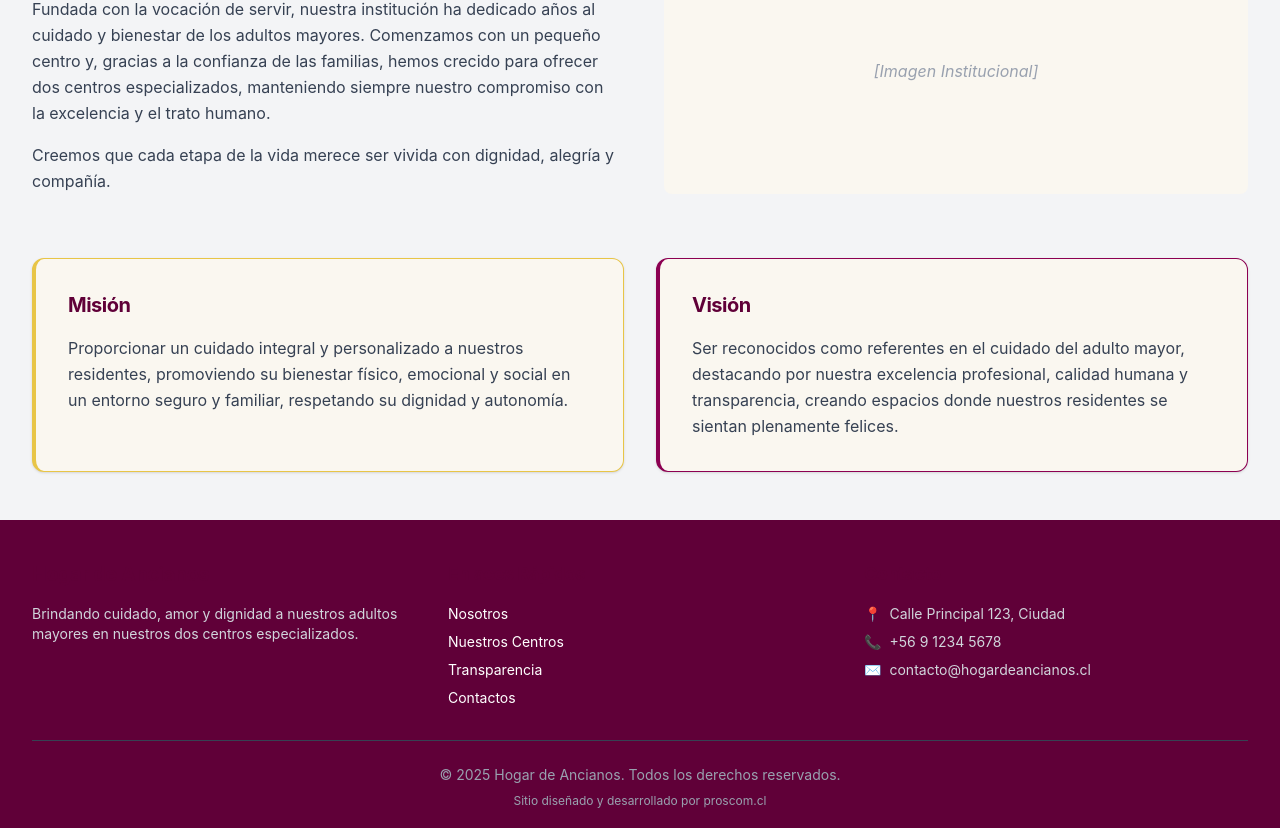
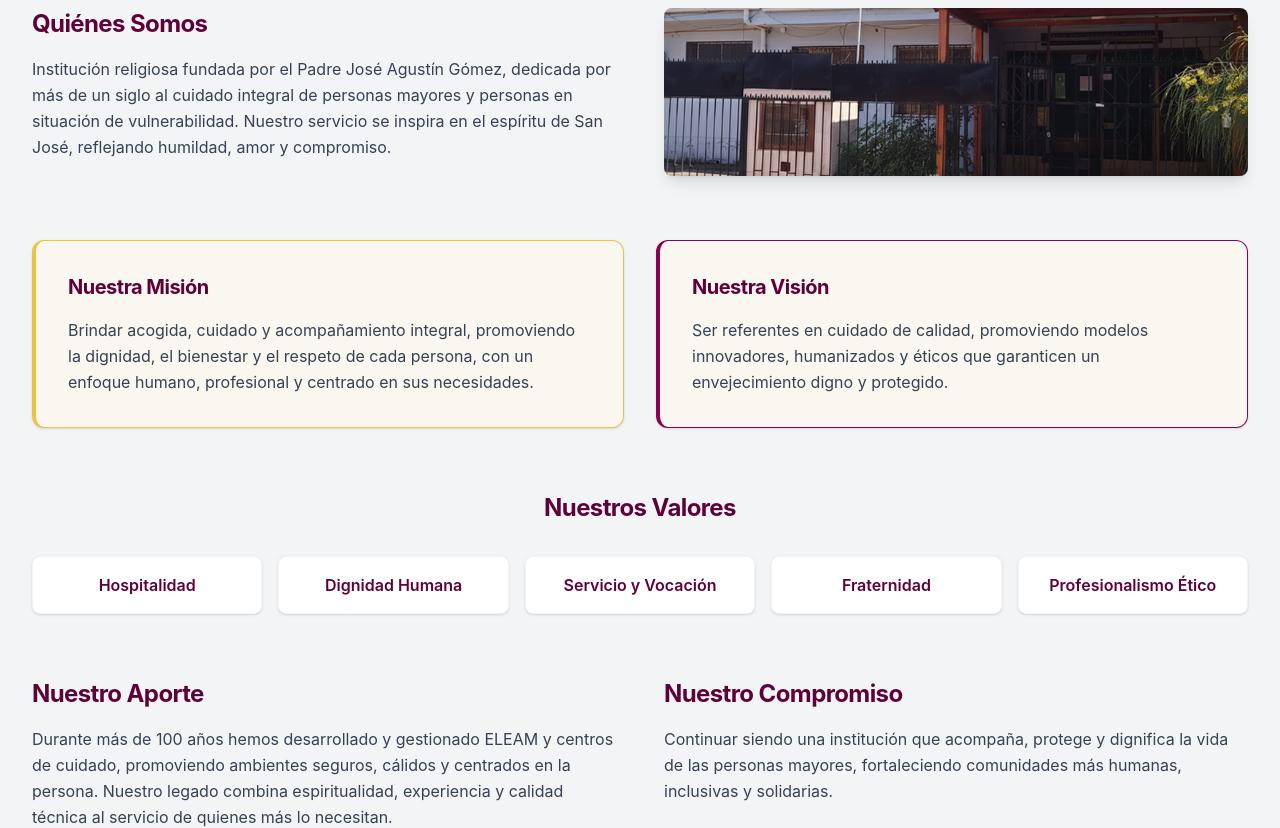
Before and after one commit to hamelec21/web-eleamlosandes, a Next.js app: page /nosotros in a window 1280 px wide. Shown: the part 236-1064 px from the top of the page. Built offline with nearby package versions, Linux system fonts and the light colour scheme.

Commit message:
feat: se cargan las imagnes de los centros y se agregan los componentes de los centros

```diff
--- a/app/centros/page.tsx
+++ b/app/centros/page.tsx
@@ -1,4 +1,5 @@
 import Card from "../components/Card";
+import Image from "next/image";
 
 export default function Centros() {
   return (
@@ -11,8 +12,13 @@ export default function Centros() {
       <div className="space-y-16">
         {/* Eleam Virgen de los Dolores (Los Andes) */}
         <div className="flex flex-col md:flex-row gap-8 items-center">
-          <div className="w-full md:w-1/2 h-64 bg-gray-200 rounded-lg flex items-center justify-center">
-             <span className="text-gray-400 italic">[Foto Eleam Virgen de los Dolores]</span>
+          <div className="w-full md:w-1/2 relative h-64 rounded-lg overflow-hidden shadow-lg">
+             <Image
+               src="/img/eleam-losandes.jpg"
+               alt="Eleam Virgen de los Dolores"
+               fill
+               className="object-cover"
+             />
           </div>
           <div className="w-full md:w-1/2">
             <h2 className="text-3xl font-bold text-primary mb-4">Eleam Virgen de los Dolores</h2>
@@ -37,8 +43,13 @@ export default function Centros() {
 
         {/* Eleam Rosa Krayer (Quillota) */}
         <div className="flex flex-col md:flex-row-reverse gap-8 items-center">
-          <div className="w-full md:w-1/2 h-64 bg-gray-200 rounded-lg flex items-center justify-center">
-             <span className="text-gray-400 italic">[Foto Eleam Rosa Krayer]</span>
+          <div className="w-full md:w-1/2 relative h-64 rounded-lg overflow-hidden shadow-lg">
+             <Image
+               src="/img/eleam-quillota.jpg"
+               alt="Eleam Rosa Krayer"
+               fill
+               className="object-cover"
+             />
           </div>
           <div className="w-full md:w-1/2">
             <h2 className="text-3xl font-bold text-primary mb-4">Eleam Rosa Krayer</h2>
--- a/app/nosotros/page.tsx
+++ b/app/nosotros/page.tsx
@@ -1,40 +1,75 @@
 import Card from "../components/Card";
+import Image from "next/image";
 
 export default function Nosotros() {
   return (
     <div className="max-w-7xl mx-auto px-4 sm:px-6 lg:px-8 py-12">
-      <h1 className="text-4xl font-bold text-primary-dark mb-8 text-center">Sobre Nosotros</h1>
+      <div className="text-center mb-12">
+        <h1 className="text-3xl md:text-4xl font-bold text-primary-dark mb-4">CONGREGACIÓN HERMANAS HOSPITALARIAS DE SAN JOSÉ</h1>
+        <p className="text-xl text-gray-600 italic">Más de 100 años entregando hospitalidad, cuidado y dignidad.</p>
+      </div>
 
       <div className="grid grid-cols-1 md:grid-cols-2 gap-12 mb-16">
         <div>
-          <h2 className="text-2xl font-bold text-primary mb-4">Nuestra Historia</h2>
+          <h2 className="text-2xl font-bold text-primary mb-4">Quiénes Somos</h2>
           <p className="text-gray-700 leading-relaxed mb-4">
-            Fundada con la vocación de servir, nuestra institución ha dedicado años al cuidado y bienestar de los adultos mayores.
-            Comenzamos con un pequeño centro y, gracias a la confianza de las familias, hemos crecido para ofrecer dos centros
-            especializados, manteniendo siempre nuestro compromiso con la excelencia y el trato humano.
-          </p>
-          <p className="text-gray-700 leading-relaxed">
-            Creemos que cada etapa de la vida merece ser vivida con dignidad, alegría y compañía.
+            Institución religiosa fundada por el Padre José Agustín Gómez, dedicada por más de un siglo al
+            cuidado integral de personas mayores y personas en situación de vulnerabilidad. Nuestro servicio se
+            inspira en el espíritu de San José, reflejando humildad, amor y compromiso.
           </p>
         </div>
-        <div className="bg-neutral-warm rounded-lg h-64 md:h-auto flex items-center justify-center">
-          <span className="text-gray-400 italic">[Imagen Institucional]</span>
+        <div className="relative h-64 md:h-auto rounded-lg overflow-hidden shadow-lg">
+          <Image
+            src="/img/eleam-losandes.jpg"
+            alt="Eleam Los Andes"
+            fill
+            className="object-cover"
+          />
         </div>
       </div>
 
-      <div className="grid grid-cols-1 md:grid-cols-2 gap-8">
-        <Card title="Misión" className="border-l-4 border-secondary">
+      <div className="grid grid-cols-1 md:grid-cols-2 gap-8 mb-16">
+        <Card title="Nuestra Misión" className="border-l-4 border-secondary">
           <p>
-            Proporcionar un cuidado integral y personalizado a nuestros residentes, promoviendo su bienestar físico,
-            emocional y social en un entorno seguro y familiar, respetando su dignidad y autonomía.
+            Brindar acogida, cuidado y acompañamiento integral, promoviendo la dignidad, el bienestar y el
+            respeto de cada persona, con un enfoque humano, profesional y centrado en sus necesidades.
           </p>
         </Card>
-        <Card title="Visión" className="border-l-4 border-primary">
+        <Card title="Nuestra Visión" className="border-l-4 border-primary">
           <p>
-            Ser reconocidos como referentes en el cuidado del adulto mayor, destacando por nuestra excelencia profesional,
-            calidad humana y transparencia, creando espacios donde nuestros residentes se sientan plenamente felices.
+            Ser referentes en cuidado de calidad, promoviendo modelos innovadores, humanizados y éticos que
+            garanticen un envejecimiento digno y protegido.
           </p>
         </Card>
+      </div>
+
+      <div className="mb-16">
+        <h2 className="text-2xl font-bold text-primary mb-8 text-center">Nuestros Valores</h2>
+        <div className="grid grid-cols-1 sm:grid-cols-2 lg:grid-cols-5 gap-4">
+          {['Hospitalidad', 'Dignidad Humana', 'Servicio y Vocación', 'Fraternidad', 'Profesionalismo Ético'].map((val) => (
+            <div key={val} className="bg-white p-4 rounded-lg shadow-sm border border-gray-100 text-center flex items-center justify-center h-full">
+              <span className="font-semibold text-primary-dark">{val}</span>
+            </div>
+          ))}
+        </div>
+      </div>
+
+      <div className="grid grid-cols-1 md:grid-cols-2 gap-12">
+        <div>
+          <h2 className="text-2xl font-bold text-primary mb-4">Nuestro Aporte</h2>
+          <p className="text-gray-700 leading-relaxed">
+            Durante más de 100 años hemos desarrollado y gestionado ELEAM y centros de cuidado,
+            promoviendo ambientes seguros, cálidos y centrados en la persona. Nuestro legado combina
+            espiritualidad, experiencia y calidad técnica al servicio de quienes más lo necesitan.
+          </p>
+        </div>
+        <div>
+          <h2 className="text-2xl font-bold text-primary mb-4">Nuestro Compromiso</h2>
+          <p className="text-gray-700 leading-relaxed">
+            Continuar siendo una institución que acompaña, protege y dignifica la vida de las personas mayores,
+            fortaleciendo comunidades más humanas, inclusivas y solidarias.
+          </p>
+        </div>
       </div>
     </div>
   );
```
Also changed, not shown: public/img/eleam-losandes.jpg (added), public/img/eleam-quillota.jpg (added).
